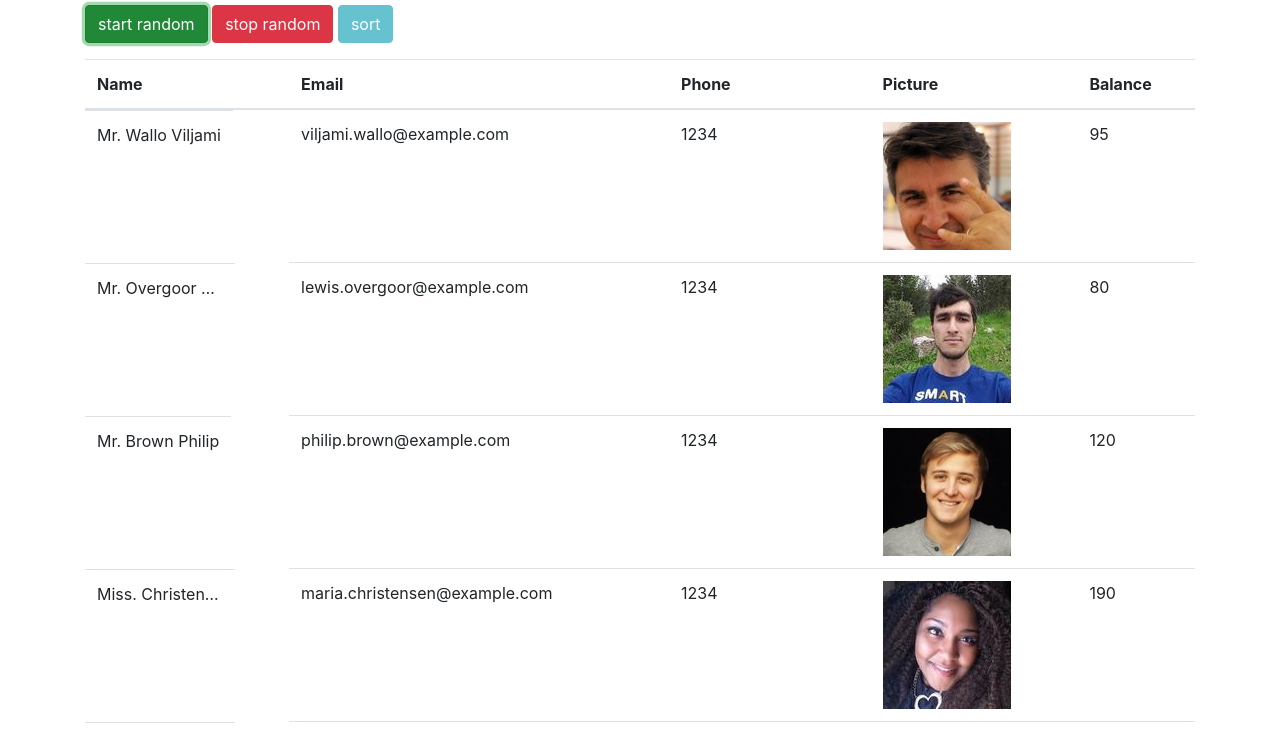
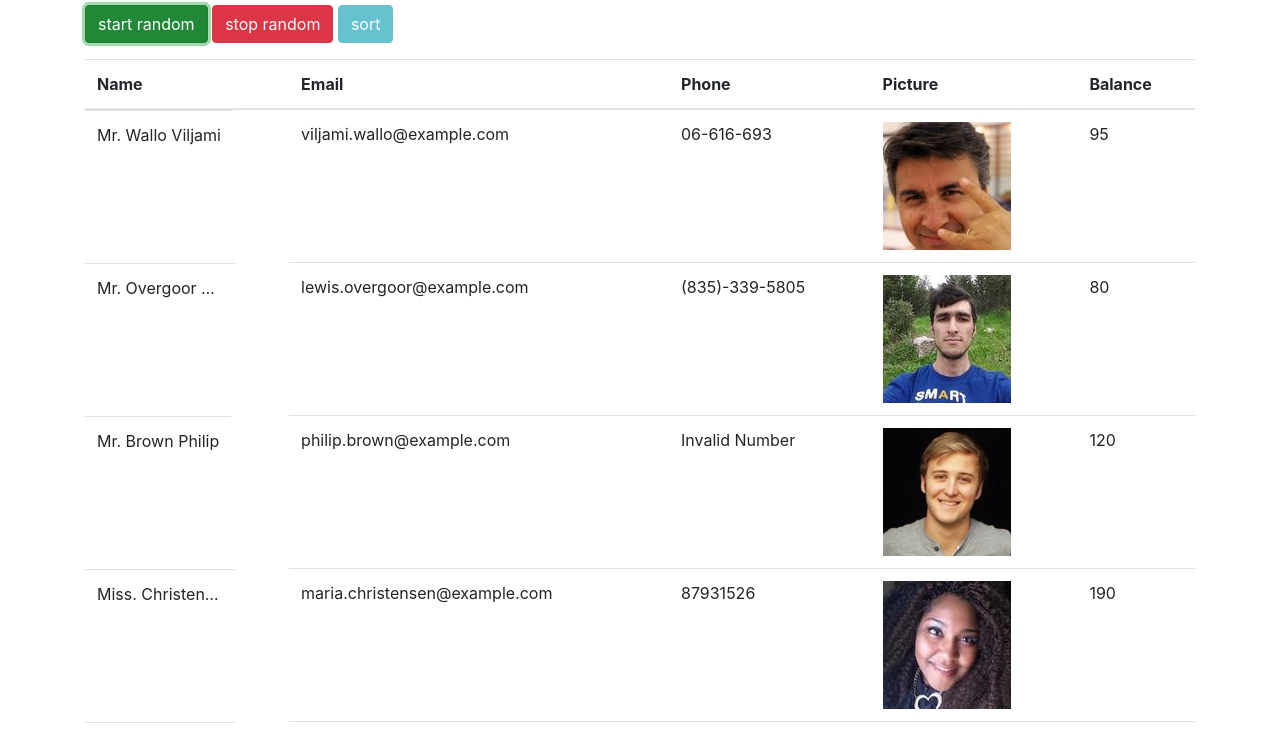
Before and after one commit to AnthonyKarloBantugan/coding-challenge, a plain HTML site: page index.html in a window 1280 px wide. Both pictures are taken after a click on the button "start random". Shown: the part 41-772 px from the top of the page. Drawn offline with Linux system fonts and the light colour scheme.

Commit message:
updated shuffle function code to fix adding of new row in the table bug

```diff
--- a/index.html
+++ b/index.html
@@ -42,7 +42,11 @@
 			</div>
 		</div>
 
-		<script src="js/app.js" type="module"></script>
-		<script src="/json/data.js" type="module"></script>
+		<script src="/js/app.js" type="module" type="text/javascript"></script>
+		<script
+			src="/json/data.js"
+			type="module"
+			type="text/javascript"
+		></script>
 	</body>
 </html>
--- a/js/app.js
+++ b/js/app.js
@@ -1,10 +1,11 @@
 // Your code should go here
 import { USERS } from "../json/data.js";
-
+let users = USERS;
 // Render contents on page laod
-document.addEventListener("DOMContentLoaded", displayDetails());
+document.addEventListener("DOMContentLoaded", () => displayDetails(users));
 
 // [Variables]
+
 const startRandomBtn = document.getElementById("start");
 const stopRandomBtn = document.getElementById("stop");
 const sortBtn = document.getElementById("sort");
@@ -29,51 +30,38 @@ sortBtn.addEventListener("click", () => sort());
 
 // [FUNCTIONS]
 function displayDetails(data) {
-	if (data !== null && data !== undefined) {
-		const tableBody = document.getElementById("table-body");
-		tableBody.innerHTML = ""; //removes on load created HTML codes from ".table-body"
-
-		// Creates a "tr" and corresponding "td" for each element in the data array
-		data.forEach((user) => {
-			const tableRow = document.createElement("tr"); //creates "tr" element
-
-			tableBody.appendChild(tableRow); // adds "tableRow" inside "tableBody"
-
-			// Creates HTML code "td" inside "tableRow" to display user details
-			tableRow.innerHTML = `
-        <td class="d-inline-block text-truncate" style="max-width: 150px;">${user.name.title}. ${user.name.last} ${user.name.first}</td>
-        <td>${user.email}</td>
-        <td>1234</td>
-        <td><img src="${user.pictureUrl}"></td>
-        <td>${user.accountBalance}</td>
-        `;
-		});
-	}
-
 	const tableBody = document.getElementById("table-body");
 
-	USERS.forEach((user) => {
+	data.forEach((user) => {
 		if (user.phone.length > 14) {
 			user.phone = "Invalid Number";
 		}
 
 		const tableRow = document.createElement("tr"); //creates "tr" element
-
+		tableRow.setAttribute("class", "table-row");
 		tableBody.appendChild(tableRow); // adds "tableRow" inside "tableBody"
 
 		// Creates HTML code "td" inside "tableRow" to display user details
 		tableRow.innerHTML = `
-	    <td class="d-inline-block text-truncate" style="max-width: 150px;">${user.name.title}. ${user.name.last} ${user.name.first}</td>
-	    <td>${user.email}</td>
-	    <td>${user.phone}</td>
-	    <td><img src="${user.pictureUrl}"></td>
-	    <td>${user.accountBalance}</td>
+	    <td class="d-inline-block text-truncate table-detail" style="max-width: 150px;">${user.name.title}. ${user.name.last} ${user.name.first}</td>
+	    <td class="table-detail">${user.email}</td>
+	    <td class="table-detail">${user.phone}</td>
+	    <td class="table-detail"><img src="${user.pictureUrl}"></td>
+	    <td class="table-detail">${user.accountBalance}</td>
 	    `;
 	});
 }
 
 function shuffle() {
 	const shuffledData = USERS.sort(() => Math.random() - 0.5);
+	const tb = document.getElementById("table-body");
+	const tr = document.querySelectorAll(".table-row");
+
+	// removes the created "tr" on load page
+	tr.forEach((row) => {
+		tb.removeChild(row);
+	});
+
 	displayDetails(shuffledData);
 }
 
@@ -82,5 +70,5 @@ function sort() {
 		return b.accountBalance - a.accountBalance;
 	});
 
-	displayDetails(sortedData);
+	displayDetails(sortedData, "sort");
 }
```
